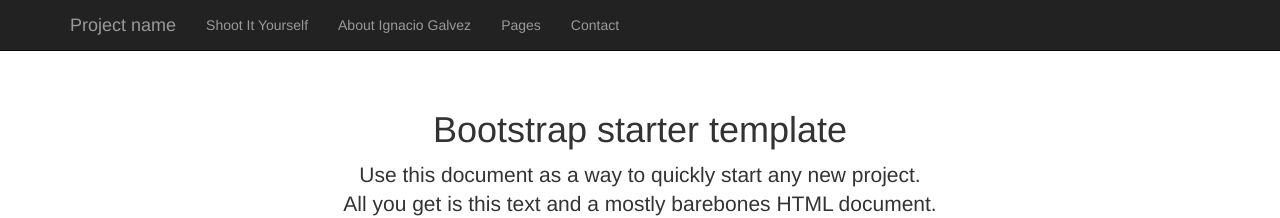
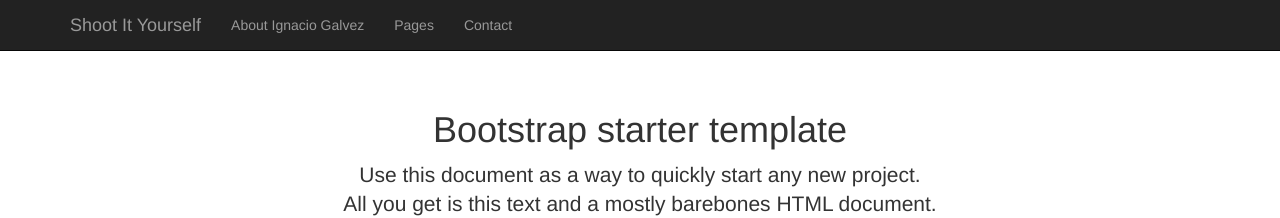
Before and after one commit to Farmhouse/fhp1-shoot-it-yourself, a Jekyll site: the page built from pages/index.md, in a window 1280 px wide. Shown: the top 218 px of the page. Built offline with Jekyll 4.4.1, drawn with Linux system fonts in a browser that asks for light colours; nearby versions of some CDN libraries.

Commit message:
updated nav on internal pages

```diff
--- a/_layouts/default.html
+++ b/_layouts/default.html
@@ -50,11 +50,10 @@
           <span class="icon-bar"></span>
           <span class="icon-bar"></span>
         </button>
-        <a class="navbar-brand" href="#">Project name</a>
+        <a class="navbar-brand" href="/">{{ site.book_title }}</a>
       </div>
       <div class="collapse navbar-collapse">
         <ul class="nav navbar-nav">
-          <li><a href="/">{{ site.book_title }}</a></li>
           <li><a href="/about">About {{ site.book_author }}</a></li>
           <li><a href="/pages">Pages</a></li>
           <li><a href="mailto:barn+fhp1@farmhouse.co">Contact</a></li>
```
